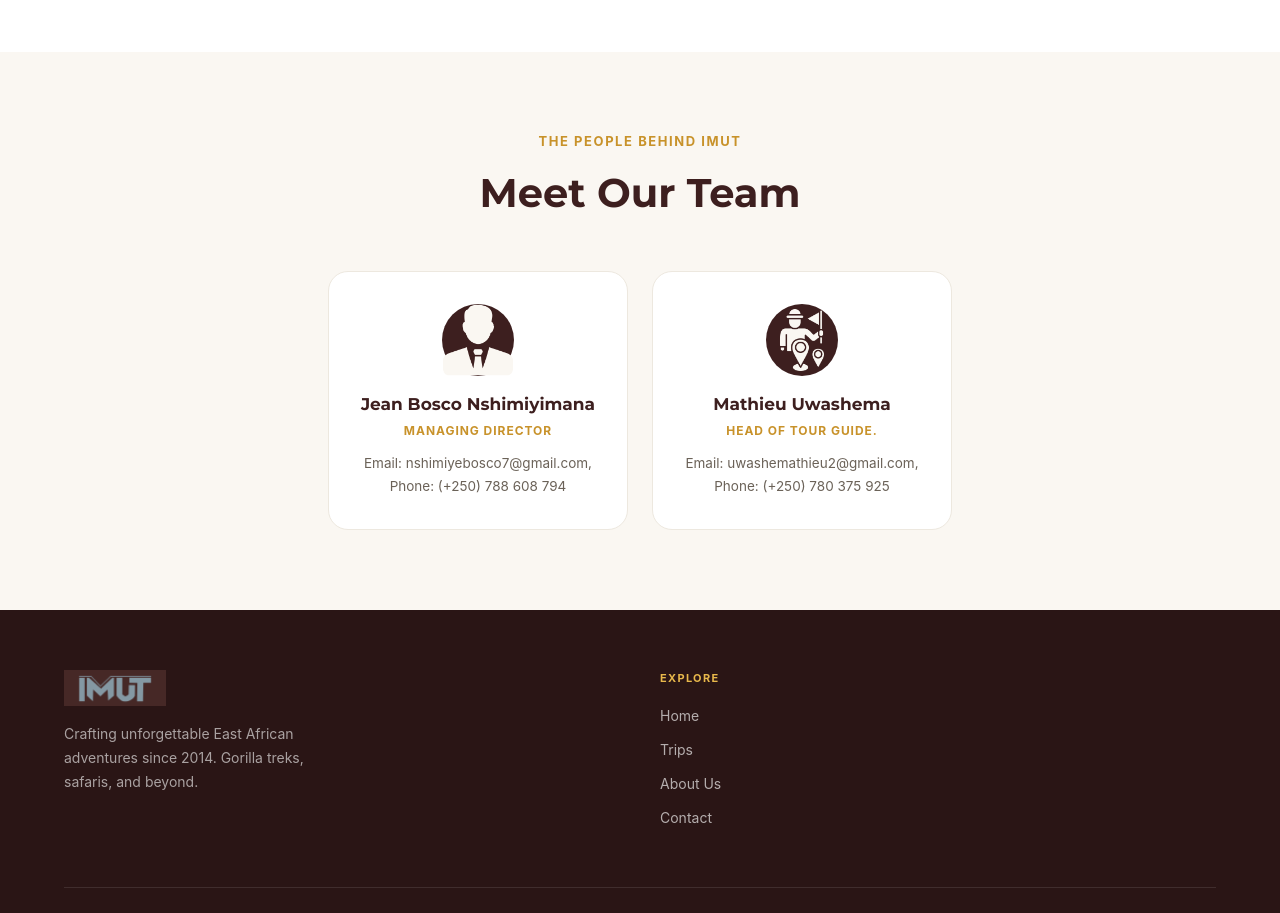
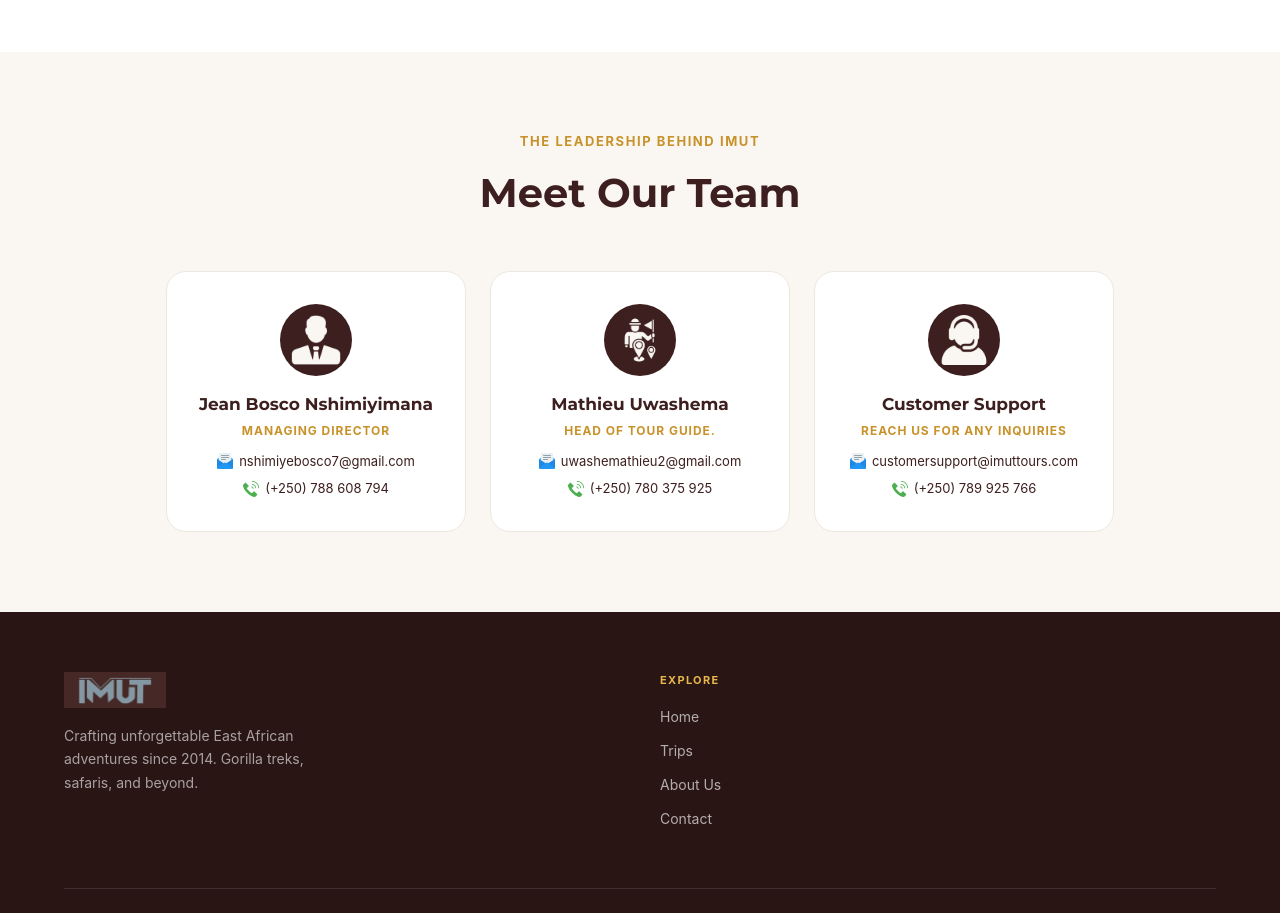
Before and after one commit to Bazatohalemouard/imut-tours, a React (Vite) app: page /about in a window 1280 px wide. Shown: the part 1640-2553 px from the top of the page. Built offline with nearby package versions, Linux system fonts and the light colour scheme.

Commit message:
Added customer service

```diff
--- a/src/pages/AboutPage.jsx
+++ b/src/pages/AboutPage.jsx
@@ -6,6 +6,9 @@ import authenticIcon from "../assets/icons/authenticity.png";
 import excellenceIcon from "../assets/icons/excellence.png";
 import ceoIcon from "../assets/icons/man.png";
 import guideIcon from "../assets/icons/tour-guide.png";
+import customerSupportIcon from "../assets/icons/customer-service.png";
+import emailIcon from "../assets/icons/email.png";
+import phoneIcon from "../assets/icons/phone.png";
 
 // ─── About Page ───────────────────────────────────────────────────────────────
 export const AboutPage = ({ setPage }) => {
@@ -13,15 +16,24 @@ export const AboutPage = ({ setPage }) => {
     {
       name: "Jean Bosco Nshimiyimana",
       role: "Managing Director",
-      bio: "Email: nshimiyebosco7@gmail.com, Phone: (+250) 788 608 794",
+      email: 'nshimiyebosco7@gmail.com',
+      phone: '(+250) 788 608 794',
       emoji: ceoIcon,
     },
     {
       name: "Mathieu Uwashema",
       role: "Head of tour guide.",
-      bio: "Email: uwashemathieu2@gmail.com, Phone: (+250) 780 375 925",
+      email: 'uwashemathieu2@gmail.com',
+      phone: '(+250) 780 375 925',
       emoji: guideIcon,
-    }
+    },
+    {
+      name: "Customer Support",
+      role: "Reach us for any inquiries",
+      email: 'customersupport@imuttours.com',
+      phone: '(+250) 789 925 766',
+      emoji: customerSupportIcon,
+    },
   ];
 
   const values = [
@@ -321,7 +333,7 @@ export const AboutPage = ({ setPage }) => {
               textTransform: "uppercase",
               marginBottom: 12,
             }}>
-              The People Behind IMUT
+              The Leadership Behind IMUT
             </p>
             <h2 style={{
               fontSize: "clamp(26px, 4vw, 40px)",
@@ -365,12 +377,12 @@ export const AboutPage = ({ setPage }) => {
                   fontSize: 32,
                   margin: "0 auto 16px",
                 }}>
-                   <img
+                  <img
                     src={member.emoji}
                     alt={member.name}
                     style={{
-                      width: "100%",
-                      height: "100%",
+                      width: "70%",
+                      height: "70%",
                       objectFit: "cover",
                     }}
                   />
@@ -394,14 +406,47 @@ export const AboutPage = ({ setPage }) => {
                 }}>
                   {member.role}
                 </p>
-                <p style={{
-                  fontSize: 13.5,
-                  color: colors.textMuted,
-                  lineHeight: 1.7,
-                  margin: 0,
-                }}>
-                  {member.bio}
-                </p>
+                <div style={{ display: "flex", flexDirection: "column", gap: 8 }}>
+
+                  <a href={`mailto:${member.email}`}
+                    style={{
+                      display: "flex",
+                      alignItems: "center",
+                      justifyContent: "center",
+                      gap: 6,
+                      fontSize: 13,
+                      color: colors.brand,
+                      textDecoration: "none",
+                    }}
+                  >
+                    <img
+                      src={emailIcon}
+                      alt="Email"
+                      style={{ width: 16, height: 16, flexShrink: 0 }}
+                    />
+                    {member.email}
+                  </a>
+
+
+                  <a href={`tel:${member.phone}`}
+                    style={{
+                      display: "flex",
+                      alignItems: "center",
+                      justifyContent: "center",
+                      gap: 6,
+                      fontSize: 13,
+                      color: colors.brand,
+                      textDecoration: "none",
+                    }}
+                  >
+                    <img
+                      src={phoneIcon}
+                      alt="Phone"
+                      style={{ width: 16, height: 16, flexShrink: 0 }}
+                    />
+                    {member.phone}
+                  </a>
+                </div>
               </div>
             ))}
           </div>
```
Also changed, not shown: src/assets/icons/customer-service.png (added).
